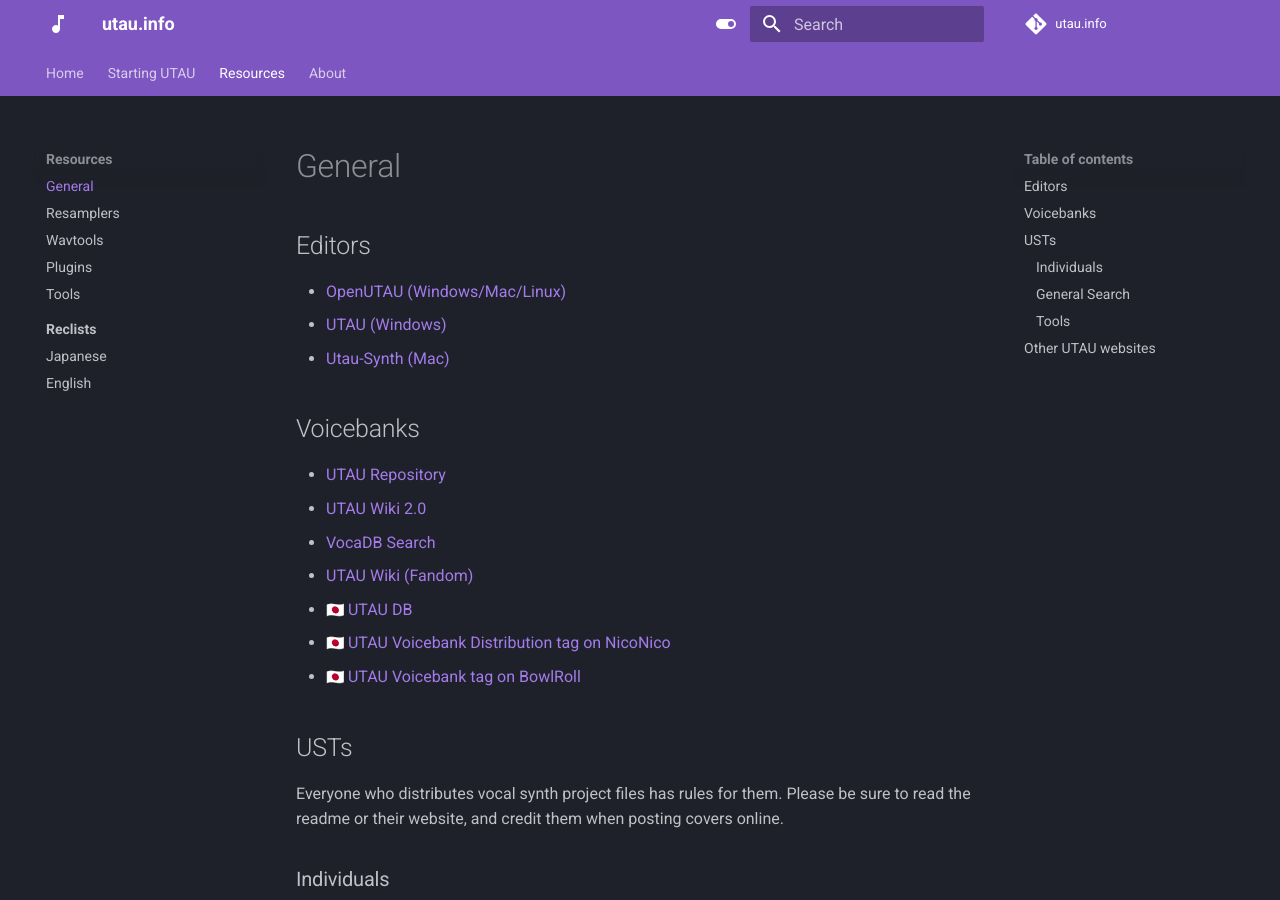
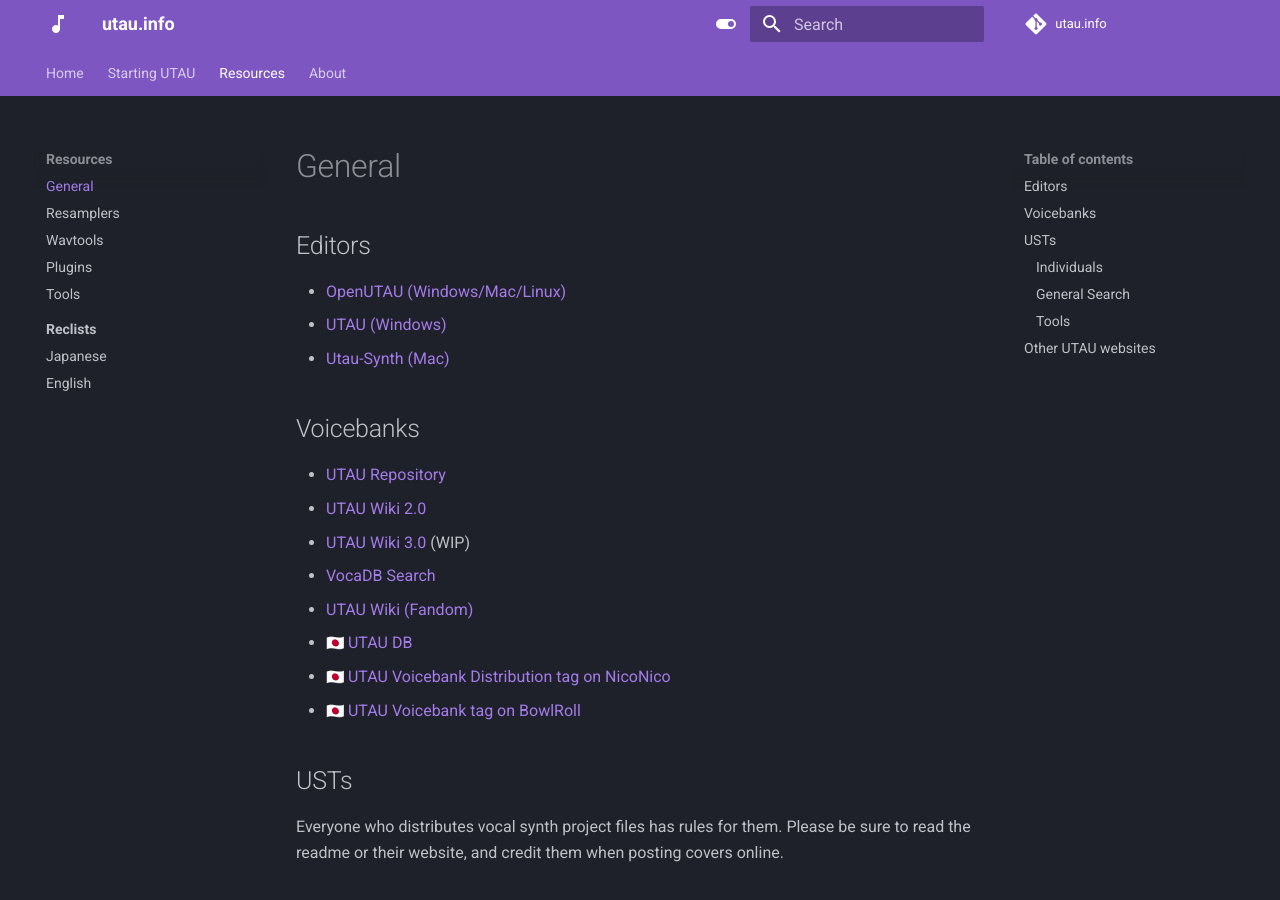
Before and after one commit to nagotown/utau.info, an MkDocs documentation site: the page built from docs/resources/general.md, in a window 1280 px wide and 900 px high. Built offline with MkDocs 1.6.1 and Material for MkDocs 9.7.7, drawn with Linux system fonts in a browser that asks for light colours; emoji names are drawn with the system emoji font; comment, search, counter and statistics services are not loaded.

Commit message:
Update general.md

```diff
--- a/docs/resources/general.md
+++ b/docs/resources/general.md
@@ -7,7 +7,8 @@
 ## Voicebanks
 
 - [UTAU Repository](https://utaurepository.miraheze.org/wiki/Main_Page)
-- [UTAU Wiki 2.0](https://utau.wiki)
+- [UTAU Wiki 2.0](https://utau.wikidot.com)
+- [UTAU Wiki 3.0](https://utau.wiki/) (WIP)
 - [VocaDB Search](https://vocadb.net/Search?searchType=Artist&artistType=UTAU&childTags=false&page=1&pageSize=10&sort=SongRating)
 - [UTAU Wiki (Fandom)](https://utau.fandom.com/wiki/UTAU_wiki)
 - :flag_jp: [UTAU DB](http://utaudb.sakura.ne.jp/)
```
